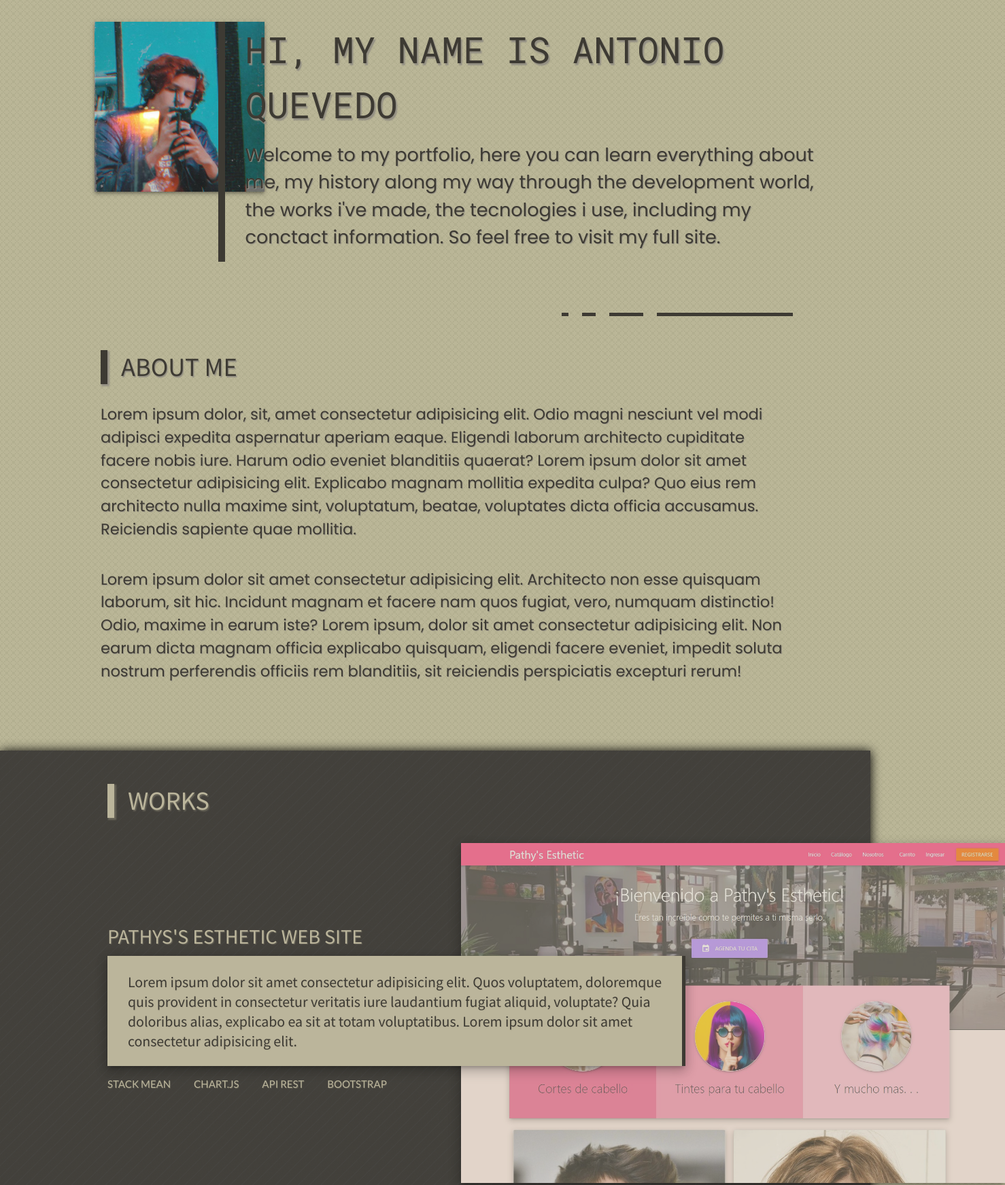
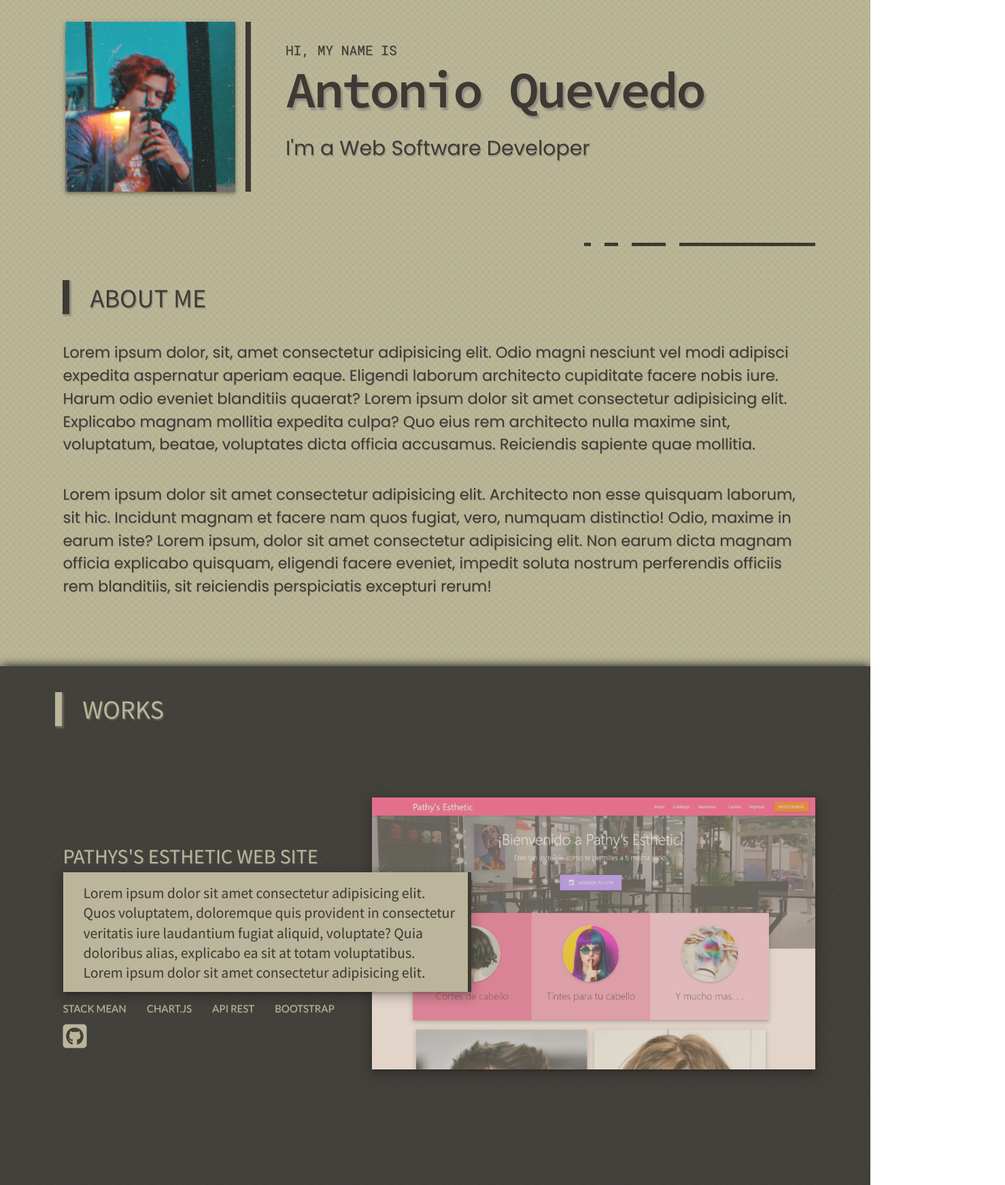
Before and after one commit to dogakobo/Portfolio, a plain HTML site: page index.html in a window 1280 px wide. Shown: the part 70-1813 px from the top of the page at 68% size, 1478 px wide, since content can reach past the window. Drawn offline with nearby package versions, Linux system fonts and the light colour scheme.

Commit message:
01/08/2021

```diff
--- a/assets/css/styles.css
+++ b/assets/css/styles.css
@@ -1,17 +1,25 @@
-@import url('https://fonts.googleapis.com/css2?family=Noto+Sans+TC&family=Poppins:wght@400;500;600&family=Roboto+Mono&display=swap');
+@import url('https://fonts.googleapis.com/css2?family=Noto+Sans+TC&family=Poppins:wght@400;500;600&family=Roboto+Mono:wght@400;700;600&display=swap');
 @import url('https://fonts.googleapis.com/css2?family=Lato&display=swap');
 @import url('https://fonts.googleapis.com/css2?family=Nunito:wght@400;600&display=swap');
+@import url('https://fonts.googleapis.com/css2?family=Source+Code+Pro:wght@600&display=swap');
+
+:root {
+	--main-color: #3D3A33;
+	--sec-color:  #BBB59B;
+	--comp-color: #3D3A33;
+}
+
 body{
 	background-image: url("../img/background.png");
 }
 
 nav{
 	background-image: url("../img/nav-bg.png");
-	border-left: 10px solid #3D3A33;
+	border-left: 10px solid var(--main-color);
 }
 
 .nav-wrapper li{
-	border-bottom: 3px solid #3D3A33;
+	border-bottom: 3px solid var(--main-color);
 	margin-right: 30px;
 
 }
@@ -20,7 +28,7 @@ nav{
 	font-family: 'Nunito', sans-serif;
 	font-size: 16px;
 	font-weight: 600;
-	color:#3D3A33
+	color:var(--main-color);
 }
 
 .brand-logo{
@@ -32,7 +40,7 @@ nav{
 	position: absolute;
 	height: 100%;
 	width: 5px;
-	background-color: #3D3A33;
+	background-color: var(--main-color);
 	margin-left: 5px;
 }
 
@@ -42,14 +50,15 @@ nav{
 
 .presentation{
 	padding-top: 3%;
+}
+
+.contenedores{
 	padding-left: 10%;
-	padding-right: 5%;
+	padding-right: 10%;
 	width: 100%;
 }
 
 .img-div{
-	background-color: #AFAA91;
-	height: 250px;
 	width: 250px;
 }
 
@@ -64,14 +73,26 @@ img{
 .presentation .myname{
 	width: 100%;
 	padding-left: 40px;
+	font-family: 'Source Code Pro', monospace;
+	font-size: 5rem;
+	letter-spacing: -4px;
+	line-height:100px;
+	color:#3D3A33;
+  	position: relative;
+  	text-shadow: 0.04em 0.05em 0.03em #938F83;
+}
+
+.presentation .salute{
+	width: 100%;
+	padding-left: 40px;
 	font-family: 'Roboto Mono', monospace;
-	font-weight: 400;
-	font-size: clamp(1rem, 3vw + 1rem, 4rem);
-	color:#3D3A33;
+	font-weight: 500;
+	font-size: clamp(1rem, 3vw + 1rem, 1.3rem);
+	color:var(--comp-color);
   	text-transform: uppercase;
   	position: relative;
   	text-shadow: 0.04em 0.05em 0.03em #938F83;
-
+  	margin-bottom: -0.5rem;
 }
 
 .presentation .mysub{
@@ -79,17 +100,20 @@ img{
 	padding-left: 40px;
 	font-family: 'Poppins', sans-serif;
 	font-weight: 300;
-	font-size: clamp(1rem, 3vw + 1rem, 1.8rem);
+	font-size: clamp(1rem, 3vw + 1rem, 2rem);
 	color:#3D3A33;
 	text-shadow: 0.04em 0.05em 0.03em #938F83;
 }
 
+.presentation .col-lg-9{
+	border-left: 8px solid var(--main-color);
+}
 
 .presentation-shape-1{
 	position: absolute;
 	height: 100%;
 	width: 10px;
-	background-color: #3D3A33;
+	background-color: var(--main-color);
 }
 
 
@@ -99,7 +123,7 @@ img{
 	margin-top: 5rem;
 	height: 5px;
 	width: 10px;
-	background-color: #3D3A33;
+	background-color: var(--main-color);
 
 }
 
@@ -108,7 +132,7 @@ img{
 	margin-top: 5rem;
 	height: 5px;
 	width: 20px;
-	background-color: #3D3A33;
+	background-color: var(--main-color);
 }
 
 .shape-3{
@@ -116,33 +140,37 @@ img{
 	margin-top: 5rem;
 	height: 5px;
 	width: 50px;
-	background-color: #3D3A33;
+	background-color: var(--main-color);
 }
 
 .shape-4{
-	margin-right: 50px;
 	margin-top: 5rem;
 	height: 5px;
 	width: 200px;
-	background-color: #3D3A33;
+	background-color: var(--main-color);
 }
 
 .about{
+	padding-left: 1%;
+	padding-right: 1%;
 	margin-bottom: 100px;
-	padding-left: 20px;
-	width: 95%;
+	width:100%;
 	padding-top: 50px;
 }
 
+.about-title{
+	margin: 0px 0px 16px;
+	height: 50px;
+}
+
 .about h4{
-	position: relative;
 	padding-left: 30px;
-	top: 5px;
+	margin: 0;
 	text-transform: uppercase;
 	font-family: 'Noto Sans TC', sans-serif;
 	font-weight: 400;
 	font-size: clamp(1rem, 3vw + 1rem, 2.3rem);
-	color:#3D3A33;
+	color:var(--main-color);
 	text-shadow: 0.04em 0.05em 0.03em #938F83;
 }
 
@@ -152,22 +180,20 @@ img{
 	font-family: 'Poppins', sans-serif;
 	font-weight: 300;
 	font-size: clamp(1rem, 3vw + 1rem, 1.5rem);
-	color:#3D3A33;
+	color: var(--main-color);
 	text-shadow: 0.04em 0.05em 0.03em #938F83;
 }
 
 .about-shape{
-	position: absolute;
-	height: 50px;
+	height: 100%;
 	width: 10px;
-	background-color: #3D3A33;
+	background-color: var(--main-color);
 	box-shadow: 2px 2px 2px 0.05em #938F83;
 }
 
 .projects{
 	box-shadow: 0px 0px 1rem 0.5px black;
 	padding-top: 3%;
-	padding-left: 10%;
 	background-image: url("../img/projects-bg.png");
 	width: 100%;
 	height: 1000px;
@@ -175,81 +201,76 @@ img{
 }
 
 .project-title{
-	padding-left: 30px;
+	height: 50px;
+	margin-bottom: 7rem;
 }
 
 .projects p{
-	position: relative;
-	top: 8px;
+	margin: 0;
 	padding-left: 30px;
 	text-transform: uppercase;
 	font-family: 'Noto Sans TC', sans-serif;
 	font-weight: 400;
 	font-size: clamp(1rem, 3vw + 1rem, 2.3rem);
-	color:#BBB59B;
+	color: var(--sec-color);
 	text-shadow: 0.04em 0.05em 0.05em rgba(163, 157, 134, 0.4);
 }
 
 .project-name-shape{
-	margin-top: 10px;
-	position: absolute;
-	height: 50px;
+	height: 100%;
 	width: 10px;
-	background-color: #BBB59B;
+	background-color: var(--sec-color);
 	box-shadow: 2px 2px 2px 0.05em rgba(163, 157, 134, 0.4);
 }
 
 .project-left{
-	padding-top: 3rem;
+	position: relative;
 }
 
 .project-left h4{
-	padding-left: 30px;
 	text-transform: uppercase;
 	font-family: 'Noto Sans TC', sans-serif;
 	font-weight: 400;
 	font-size: clamp(1rem, 3vw + 1rem, 1.8rem);
-	color:#BBB59B;
+	color: var(--sec-color);
 	text-shadow: 0.04em 0.05em 0.05em rgba(163, 157, 134, 0.4);
 }
 
 .project-img{
 	z-index: 0;
-	position: absolute;
-	left: 53%;
-	height: 500px;
+	height: 400px;
 	width: 800px;
 	background-image: url("../img/project-1.jpg");
 	background-size: cover;
-	background-position: center;
+	background-position: top;
 }
 
 
 .bg-color2{
-	background-color: #BBB59B;
+	background-color: var(--sec-color);
 	opacity: 0.4;
 	z-index: 2;
 	width: 100%;
 	height: 100%;
-	transition: 0.2s;
+	transition: 0.3s;
 }
 
 .project-img:hover .bg-color2{
+	background-color: var(--compo-color);
 	opacity: 0;
 }
 
 .project-content{
-	width: 850px;
-	padding-top: 100px;
+	max-width: 600px;
+	padding-top: 70px;
 	z-index: 3;
-	position: relative;
+	position: absolute;
 }
 
 .project-content .text{
 	border-right: 5px solid #3D3A33;
-	margin-left: 30px;
 	padding: 1rem 1rem 1rem 0rem;
-	background-color: #BBB59B;
+	background-color: var(--sec-color);
 	width: 100%;
 }
 
@@ -258,15 +279,38 @@ img{
 	font-family: 'Noto Sans TC', sans-serif;
 	font-weight: 400;
 	font-size: clamp(1rem, 3vw + 1rem, 1.3rem);
-	color:#3D3A33;
+	color:var(--main-color);
 }
 
+.project-content .footer{
+	margin-top: 5px;
+	margin-left: -30px;
+}
+
+
 .project-content .footer p{
-	color:#BBB59B;
+	color: var(--sec-color);
 	text-transform: uppercase;
 	font-family: 'Lato', sans-serif;
 	font-size: clamp(1rem, 3vw + 1rem, 0.7rem);
 	text-shadow: 0.04em 0.05em 0.05em rgba(163, 157, 134, 0.4);
+}
+
+.github-icon{
+
+	color: var(--sec-color);
+	font-size: 40px;
+	margin-top: 10px;
+	position: 0px;
+	transition: 0.2s;
+}
+
+.github-icon:hover{
+	color: var(--comp-color);
+}
+
+.movil{
+	display: none;
 }
 
 .btn-div{
@@ -276,7 +320,7 @@ img{
 
 .btn-div button{
 	border: none;
-	border: 3px solid #BBB59B;
+	border: 3px solid var(--sec-color);
 	height: 60px;
 	width: 150px;
 	align-items: center;
@@ -285,7 +329,7 @@ img{
 	font-family: 'Nunito', sans-serif;
 	font-weight: 600;
 	font-size: clamp(1rem, 3vw + 1rem, 1.4rem);
-	color:#BBB59B;
+	color: var(--sec-color);
 	text-shadow: 0.04em 0.05em 0.05em rgba(163, 157, 134, 0.4);
 	transition: scale(1);
 	transition: 0.2s;
@@ -295,3 +339,10 @@ img{
 button:hover{
 	transform: scale(1.08, 1.08);
 }
+
+
+@media all and (max-width: 992px){
+	.presentation .col-lg-9{
+		margin-top: 2rem;
+	}
+}
--- a/index.html
+++ b/index.html
@@ -4,11 +4,15 @@
 	<meta charset="UTF-8">
 	<meta name="viewport" content="width=device-width, initial-scale=1.0">
 	<title>Antonio Quevedo - Portafolio</title>
-	<link href="https://cdn.jsdelivr.net/npm/bootstrap@5.0.2/dist/css/bootstrap.min.css" rel="stylesheet" integrity="sha384-EVSTQN3/azprG1Anm3QDgpJLIm9Nao0Yz1ztcQTwFspd3yD65VohhpuuCOmLASjC" crossorigin="anonymous">
+
 	<!-- Compiled and minified CSS -->
     <link rel="stylesheet" href="https://cdnjs.cloudflare.com/ajax/libs/materialize/1.0.0/css/materialize.min.css">
 
+    <link href="https://cdn.jsdelivr.net/npm/bootstrap@5.0.2/dist/css/bootstrap.min.css" rel="stylesheet" integrity="sha384-EVSTQN3/azprG1Anm3QDgpJLIm9Nao0Yz1ztcQTwFspd3yD65VohhpuuCOmLASjC" crossorigin="anonymous">
+
     <link rel="stylesheet" href="assets/css/styles.css">
+
+    <script src="https://kit.fontawesome.com/c979716d9f.js" crossorigin="anonymous"></script>
 
 </head>
 <body class="w-100 h-100" style="">
@@ -17,31 +21,32 @@
 		<div class="nav-shape">
 
 		</div>
-	    <div class="nav-wrapper container">
+	    <div class="nav-wrapper container-sm">
 	      <ul id="nav-mobile" class="right hide-on-med-and-down">
-	      	<li><a href="sass.html">About</a></li>
-	        <li><a href="sass.html">Works</a></li>
+	      	<li><a href="#about">About</a></li>
+	        <li><a href="#projects">Works</a></li>
 	        <li><a href="badges.html">Frameworks / Languages</a></li>
 	        <li><a href="collapsible.html">Contact</a></li>
 	      </ul>
 	    </div>
   	</nav>
 
-	<div class="presentation">
+	<div class="presentation container-sm">
 
 		<div class="row">
-			<div class="col-lg-2">
-				<div class="img-div z-depth-2">
+			<div class="d-flex align-items-center justify-content-center col-lg-3">
+				<div  class="img-div z-depth-2">
 					<img src="assets/img/profile.jpg" alt="" class="h-100 w-100">
 				</div>
 			</div>
 
-			<div class="position-relative col-lg-10">
-				<div class="presentation-shape-1 ">
+			<div class="text d-flex align-items-center position-relative col-lg-9">
+				<div  class="">
+					<p  class="salute">Hi, my name is </p>
+					<p class="myname">Antonio Quevedo</p>
+
+					<p class="mysub">I'm a Web Software Developer</p>
 				</div>
-				<p class="myname">Hi, my name is Antonio Quevedo</p>
-
-				<p class="mysub">Welcome to my portfolio, here you can learn everything about me, my history along my way through the development world, the works i've made, the tecnologies i use, including my conctact information. So feel free to visit my full site.</p>
 			</div>
 
 		</div>
@@ -57,11 +62,11 @@
 		</div>
 
 
-		<div class="about">
-			<div class="about-title">
-				<div class="about-shape d-inline">
+		<div class="about" id="about">
+			<div class="d-flex align-items-center about-title">
+				<div class="about-shape">
 				</div>
-				<h4 class="d-inline">About me</h4>
+				<h4 class="">About me</h4>
 			</div>
 
 			<p>Lorem ipsum dolor, sit, amet consectetur adipisicing elit. Odio magni nesciunt vel modi adipisci expedita aspernatur aperiam eaque. Eligendi laborum architecto cupiditate facere nobis iure. Harum odio eveniet blanditiis quaerat? Lorem ipsum dolor sit amet consectetur adipisicing elit. Explicabo magnam mollitia expedita culpa? Quo eius rem architecto nulla maxime sint, voluptatum, beatae, voluptates dicta officia accusamus. Reiciendis sapiente quae mollitia.</p>
@@ -70,21 +75,20 @@
 
 	</div>
 
-	<div class="projects">
+	<div class="projects" id="projects">
 
-		<div class="project-title">
-			<div class="project-name-shape d-inline">
+		<div class="container-sm">
+			<div class="d-flex align-items-center project-title">
+				<div class="project-name-shape">
 				</div>
-			<p class="p-title d-inline">Works</p>
-		</div>
-
-		<div class="project-left">
-
-			<div class="project-img z-depth-3">
-				<div class="bg-color2 position-relative">
+				<p>Works</p>
 			</div>
 		</div>
 
+		<div class="project-left container-sm">
+			<div class="row">
+
+			    <div class="col-sm-5">
 
 			    	<div class="project-content">
 						<h4 class="">Pathys's Esthetic Web site</h4>
@@ -93,12 +97,46 @@
 								Lorem ipsum dolor sit amet consectetur adipisicing elit. Quos voluptatem, doloremque quis provident in consectetur veritatis iure laudantium fugiat aliquid, voluptate? Quia doloribus alias, explicabo ea sit at totam voluptatibus. Lorem ipsum dolor sit amet consectetur adipisicing elit.
 							</p>
 						</div>
+						<div class="d-flex flex-row footer pt-2">
+							<p>STACK MEAN</p>
+							<p>Chart.JS</p>
+							<p>API REST</p>
+							<p>Bootstrap</p>
+						</div>
+						<i type="button" class="github-icon fab fa-github-square"></i>
+
+					</div>
+
+			    </div>
+
+			    <div class="col-sm-7" style="padding:0">
+
+			    	<div class="project-img img-fluid z-depth-3">
+						<div class="bg-color2 position-relative">
+						</div>
+					</div>
+			    </div>
+			  </div>
+		</div>
+
+		<div align="center" class="project-movil movil container-sm">
+			    <div style="padding:0">
+
+			    	<div class="project-img-movil img-fluid z-depth-3">
+						<div align="left" class="bg-color2-movil p-4 position-relative">
+							<h4 class="">Pathys's Esthetic Web site</h4>
+							<p>
+								Lorem ipsum dolor sit amet consectetur adipisicing elit. Quos voluptatem, doloremque quis provident in consectetur veritatis iure laudantium fugiat aliquid, voluptate? Quia doloribus alias, explicabo ea sit at totam voluptatibus. Lorem ipsum dolor sit amet consectetur adipisicing elit.
+							</p>
 							<div class="footer pt-2">
-					<p class="d-inline">STACK MEAN</p>
-					<p class="d-inline">Chart.JS</p>
-					<p class="d-inline">API REST</p>
-					<p class="d-inline">Bootstrap</p>
+								<p style="text-transform: uppercase;">Stack MEAN - Chart.JS - API REST - Bootstrap
+								</p>
 							</div>
+							<i type="button" class="github-icon-movil fab fa-github-square"></i>
+						</div>
+					</div>
+
+
 			    </div>
 		</div>
 
```
Lines whose indentation alone changed are shown as unchanged.
